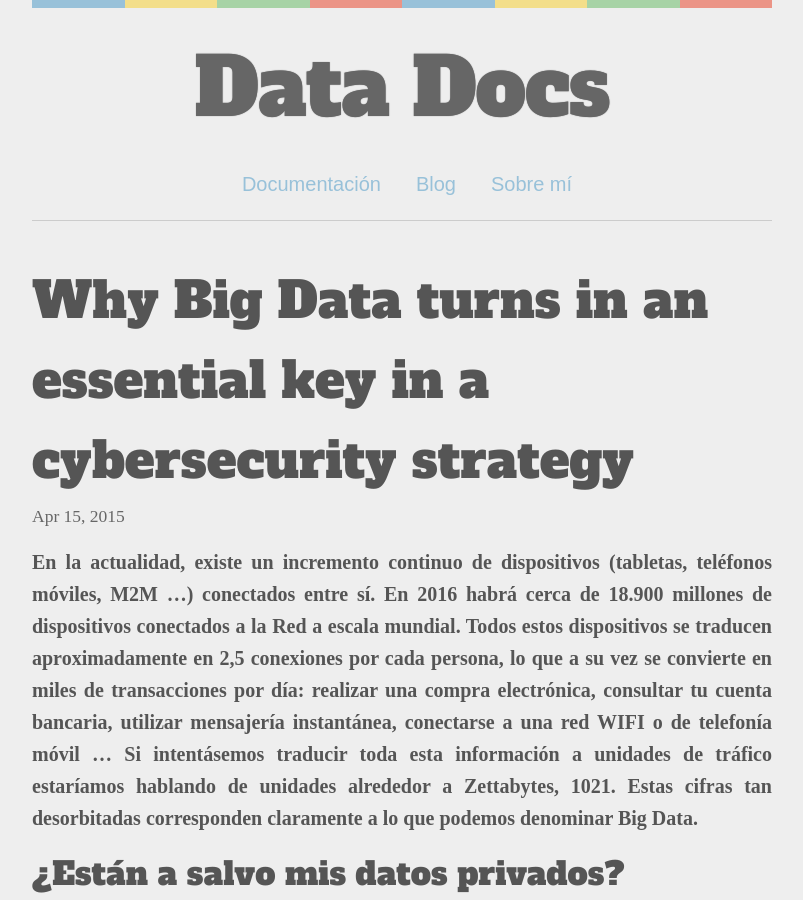
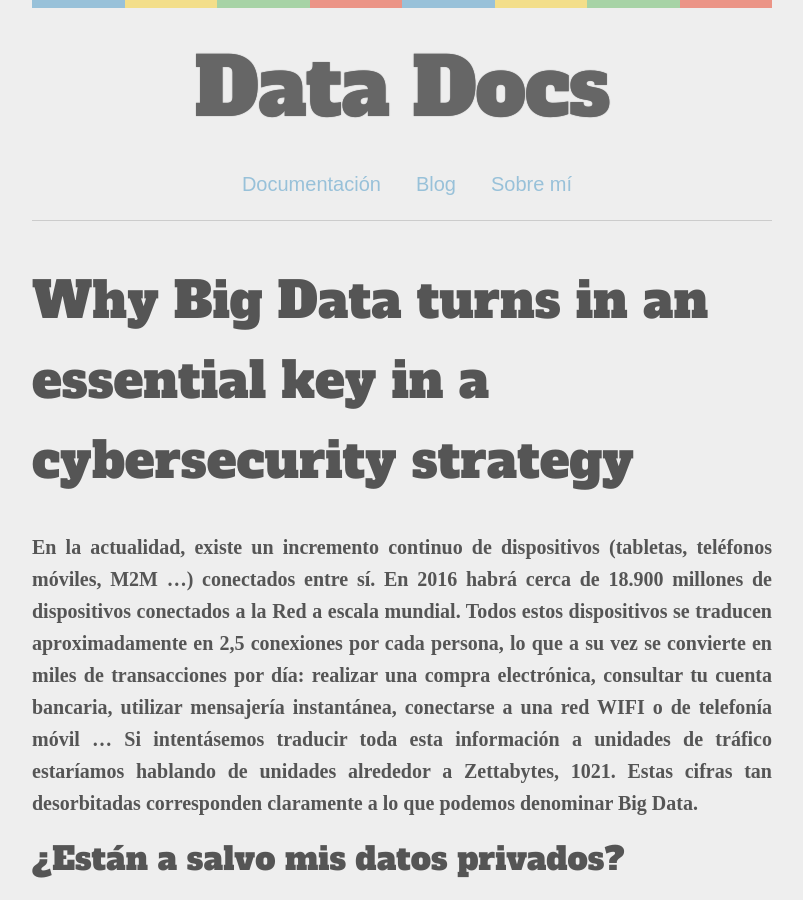
Before and after one commit to andresgomezfrr/blog, a Jekyll site: the page built from _posts/2015-04-15-big-data-security.md, in a window 1280 px wide and 900 px high. Shown: the whole window, without its empty margins (238-1041 px from the left). Built offline with Jekyll 4.4.1, drawn with Linux system fonts in a browser that asks for light colours; nearby versions of some CDN libraries; some web fonts are replaced.

Commit message:
remove date

```diff
--- a/_config.yml
+++ b/_config.yml
@@ -1,7 +1,7 @@
 # Site settings
 title: "Data Docs"
 title-font-size: '4em' # a provision to adjust the size of your title. If it is too long then do resize to a smaller value. By default it will be 4em.
-
+plugins: [jekyll-paginate]
 email: andresgomezfrr@gmail.com
 description: Data Docs
 #baseurl: "datadocs/" # the subpath of your site, e.g. /blog
--- a/_includes/head.html
+++ b/_includes/head.html
@@ -2,7 +2,6 @@
   <meta charset="utf-8">
   <meta http-equiv="X-UA-Compatible" content="IE=edge">
   <meta name="viewport" content="width=device-width, initial-scale=1">
-{% seo %}
  <link href="https://fonts.googleapis.com/css?family=Alfa+Slab+One%7CSource+Serif+Pro" rel="stylesheet">
   <link rel="stylesheet" href="{{ "/css/main.css" | prepend: site.baseurl }}">
   <link rel="stylesheet" href="{{ "/css/syntax-highlighter.css" | prepend: site.baseurl }}">
--- a/_layouts/post.html
+++ b/_layouts/post.html
@@ -11,7 +11,6 @@
 
   <header class="post-header">
     <h1 class="post-title" itemprop="name headline">{{ page.title }}</h1>
-    <p class="post-meta"><time datetime="{{ page.date | date_to_xmlschema }}" itemprop="datePublished">{{ page.date | date: "%b %-d, %Y" }}</time>{% if page.author %} • <span itemprop="author" itemscope itemtype="http://schema.org/Person"><span itemprop="name">{{ page.author }}</span></span>{% endif %}</p>
   </header>
 
   <div class="post-content" itemprop="articleBody" style="text-align:justify">
--- a/index.html
+++ b/index.html
@@ -11,7 +11,6 @@
       <li>
         <h2>
           <a class="post-link" href="{{ post.url | prepend: site.baseurl }}">{{ post.title }}</a>
-          <span class="post-meta"><small>{{ post.date | date: "%b %-d, %Y" }}</small></span>
         </h2>
 
       </li>
```
Also changed, not shown: 1 other file.
